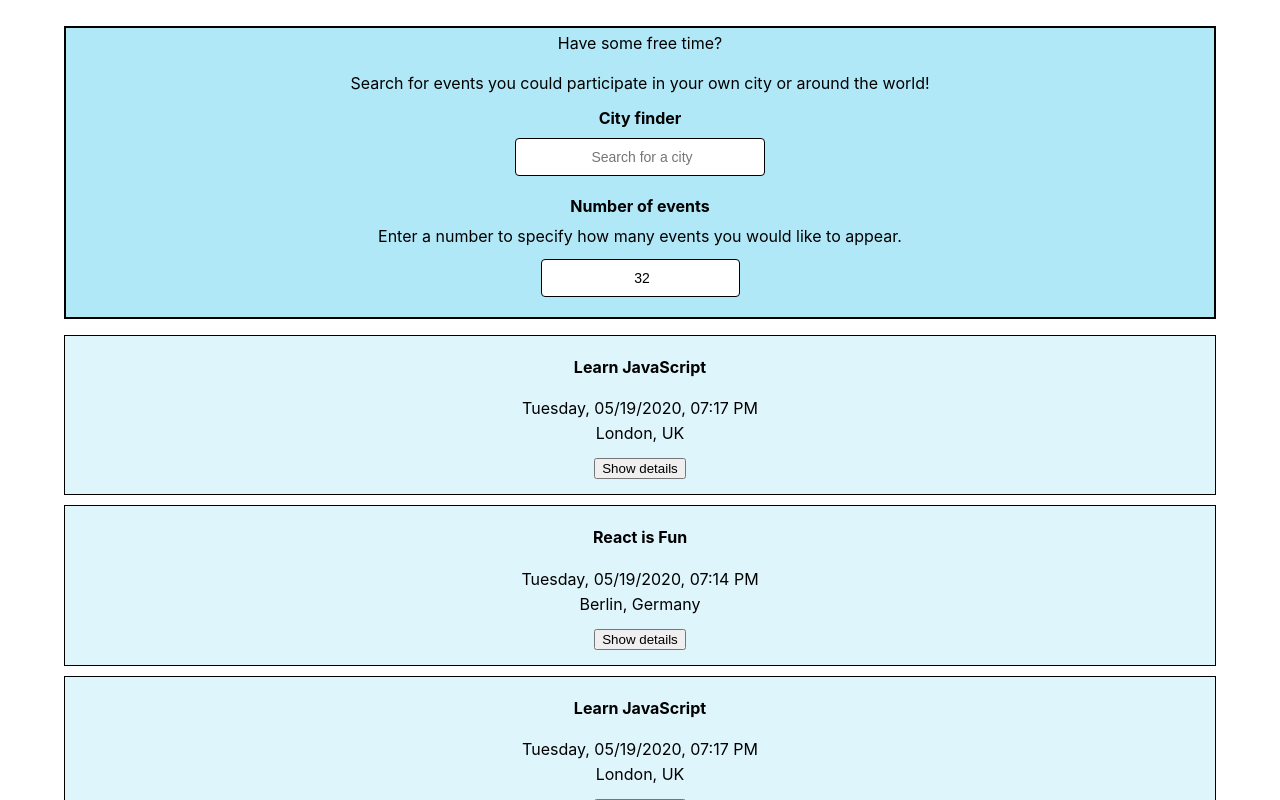
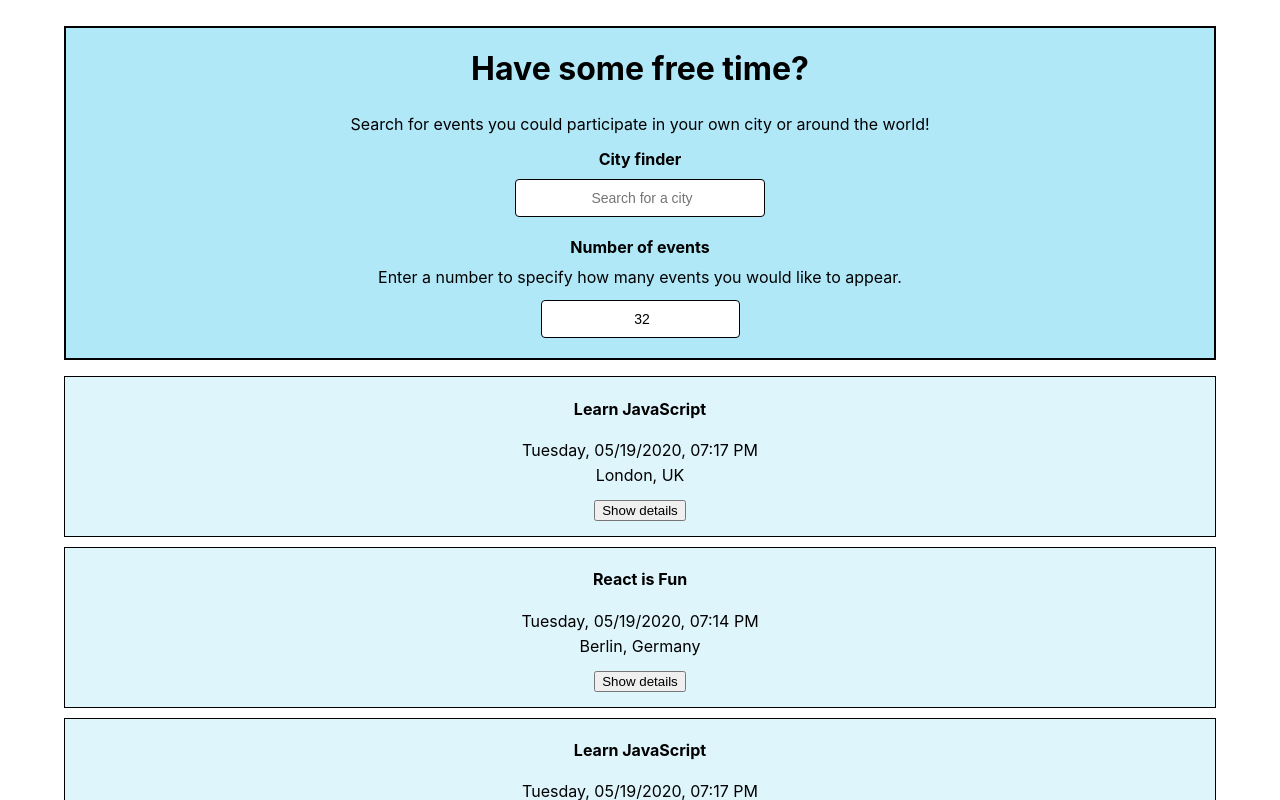
Before and after one commit to AlexaCai/meet-app, a React (Create React App) app: page / in a window 1280 px wide. Shown: the top 800 px of the page. Built offline with nearby package versions, Linux system fonts and the light colour scheme.

Commit message:
Title text styling

```diff
--- a/src/components/CitySearch.js
+++ b/src/components/CitySearch.js
@@ -38,8 +38,8 @@ const CitySearch = ({ allLocations, setCurrentCity }) => {
 
     return (
         <div id="city-search">
-             <p>Have some free time? <br/> <br/>
-             Search for events you could participate in your own city or around the world!</p>
+             <h1>Have some free time? </h1>
+             <p>Search for events you could participate in your own city or around the world!</p>
             <h4 id="city-search-title">City finder</h4>
             <input
                 type="text"
```
